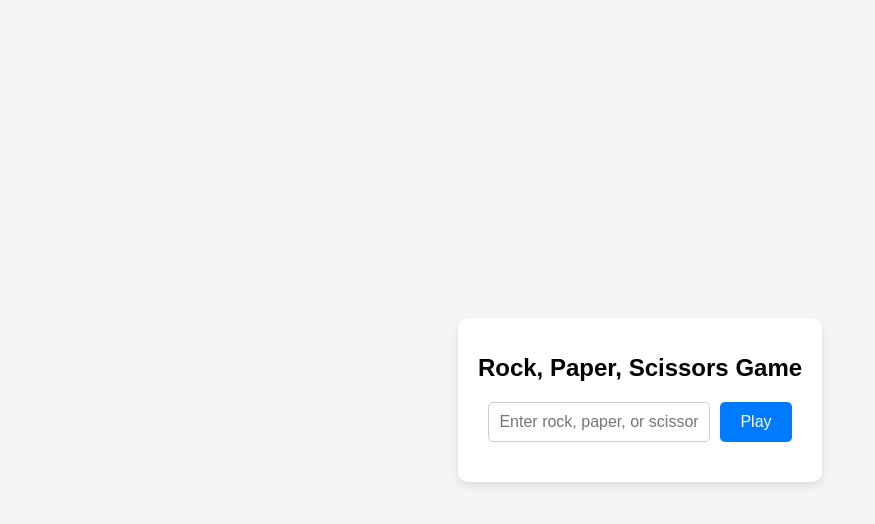
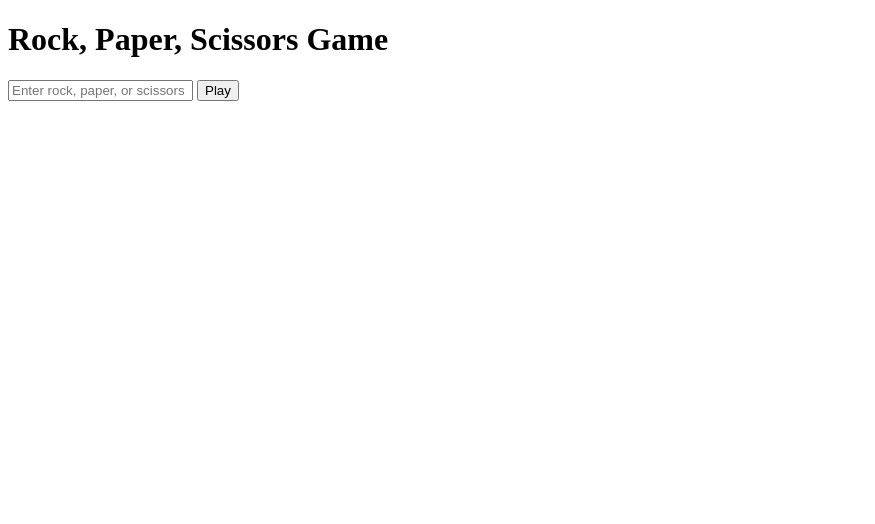
Before and after one commit to elisecodingcrea/first-java-script-rock-paper-scissor-game-, a plain HTML site: page index.html in a window 1280 px wide. Shown: the whole page, without its empty margins (0-875 px from the left). Drawn offline with Linux system fonts and the light colour scheme.

Commit message:
Update index.html

```diff
--- a/index.html
+++ b/index.html
@@ -4,77 +4,20 @@
     <meta charset="UTF-8">
     <meta name="viewport" content="width=device-width, initial-scale=1.0">
     <title>Rock Paper Scissors</title>
-    <style>
-        body {
-            font-family: Arial, sans-serif;
-            display: flex;
-            justify-content: center;
-            align-items: center;
-            height: 100vh;
-            margin: 0;
-            background-color: #f5f5f5; /* Light background for contrast */
-        }
-
-        h1 {
-            text-align: center;
-            margin-bottom: 20px;
-            font-size: 24px;
-        }
-
-        .container {
-            text-align: center;
-            background-color: white;
-            padding: 20px;
-            border-radius: 10px;
-            box-shadow: 0 4px 8px rgba(0, 0, 0, 0.1);
-        }
-
-        .input-group {
-            display: flex;
-            justify-content: center;
-            margin-bottom: 20px;
-        }
-
-        input[type="text"] {
-            padding: 10px;
-            font-size: 16px;
-            width: 200px;
-            margin-right: 10px; /* Space between input and button */
-            border-radius: 5px;
-            border: 1px solid #ccc;
-        }
-
-        button {
-            padding: 10px 20px;
-            font-size: 16px;
-            cursor: pointer;
-            background-color: #007BFF; /* Blue button */
-            color: white;
-            border: none;
-            border-radius: 5px;
-        }
-
-        button:hover {
-            background-color: #0056b3;
-        }
-
-        #result {
-            margin-top: 20px;
-            font-size: 18px;
-            color: #333;
-        }
-    </style>
 </head>
 <body>
-    <div class="container">
-        <h1>Rock, Paper, Scissors Game</h1>
-        <div class="input-group">
-            <input type="text" id="userInput" placeholder="Enter rock, paper, or scissors">
-            <button onclick="playGame()">Play</button>
-        </div>
-        <p id="result"></p>
-    </div>
+    <h1>Rock, Paper, Scissors Game</h1>
 
+    <!-- Input field to enter user's choice -->
+    <input type="text" id="userInput" placeholder="Enter rock, paper, or scissors">
+
+    <!-- Button to trigger the playGame function -->
+    <button onclick="playGame()">Play</button>
+
+    <!-- Paragraph to display the result of the game -->
+    <p id="result"></p>
+
+    <!-- Linking the external JavaScript file -->
     <script src="script.js"></script>
 </body>
 </html>
```
